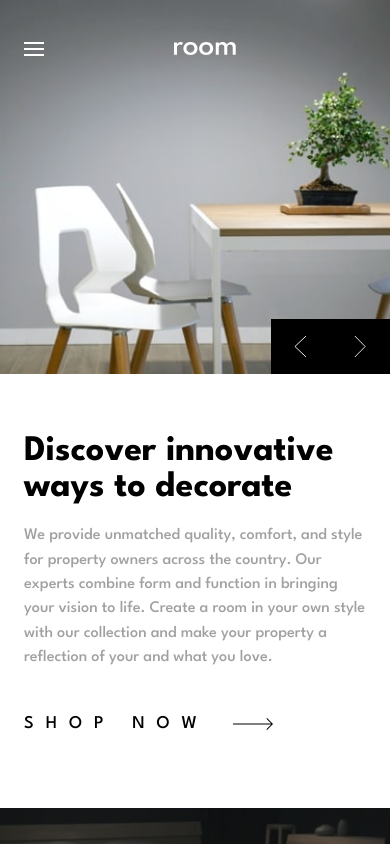
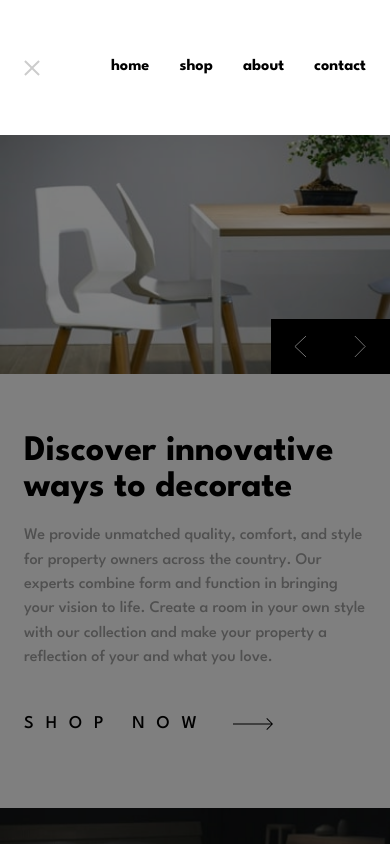
Before and after one commit to GabeGar/room-homepage-master, a React (Vite) app: page / in a window 390 px wide. Both pictures are taken after a click on the button 34 px from the left and 49 px from the top of the page. Shown: the top 844 px of the page. Built offline with nearby package versions, Linux system fonts and the light colour scheme.

Commit message:
creates mobile menu overlay and associate context components

```diff
--- a/src/App.tsx
+++ b/src/App.tsx
@@ -1,13 +1,18 @@
-import aboutDark from './assets/images/image-about-dark.jpg';
-import aboutLight from './assets/images/image-about-light.jpg';
+import Main from './components/Main';
 import HamburgerMenu from './components/UI/HamburgerMenu';
 import ImageSliderButton from './components/UI/ImageSliderButton';
 import Logo from './components/UI/Logo';
-import arrow from '/src/assets/images/icon-arrow.svg';
+import MobileMenuOverlay from './components/UI/MobileMenuOverlay';
+import { useMobileMenu } from './contexts/MobileMenuContextProvider';
 import reqForDivHeightMobileImg from '/src/assets/images/mobile-image-hero-1.jpg';
 
 const App = () => {
+    const { mobileMenuOpen, setMobileMenuOpen } = useMobileMenu();
+
     return (
+        <>
+            {mobileMenuOpen && <MobileMenuOverlay />}
+
             <div className="min-h-screen">
                 <div className="relative bg-hero-mobile-one bg-no-repeat bg-contain">
                     <img
@@ -19,7 +24,7 @@ const App = () => {
                         <nav className="flex items-center min-w-[100dvw] px-8">
                             <HamburgerMenu
                                 onMenuClick={() => {
-                                console.log('Clicked!');
+                                    setMobileMenuOpen(true);
                                 }}
                             />
                             <Logo />
@@ -27,57 +32,10 @@ const App = () => {
                     </header>
                     <ImageSliderButton />
                 </div>
-            <main>
-                <section className="flex flex-col gap-6 pt-[5rem] px-8 pb-24">
-                    <h1 className="text-5xl font-bold">
-                        Discover innovative ways to decorate
-                    </h1>
-                    <p className="text-[calc(1.025rem+1dvw)] text-primary-dark-gray">
-                        We provide unmatched quality, comfort, and style for
-                        property owners across the country. Our experts combine
-                        form and function in bringing your vision to life.
-                        Create a room in your own style with our collection and
-                        make your property a reflection of your and what you
-                        love.
-                    </p>
-                    <a
-                        className="flex items-center gap-[2rem] text-2xl uppercase tracking-[1rem] mt-8"
-                        href="#Shop Now"
-                    >
-                        Shop now
-                        <span>
-                            <img src={arrow} alt="An arrow point right" />
-                        </span>
-                    </a>
-                </section>
-                <section>
-                    <img
-                        src={aboutDark}
-                        alt="Dimmly lit room, with a minimalistic feel to it"
-                    />
-                </section>
-                <section className="px-8 py-[4rem]">
-                    <h2 className="text-2xl uppercase tracking-[.3rem] pb-6 font-semibold">
-                        About our furniture
-                    </h2>
-                    <p className="text-[1.33rem] text-primary-dark-gray">
-                        Our mulitfunctional collection blends design and
-                        function to suit your individual taste. Make each room
-                        unique, or pick a cohesive theme that best express your
-                        interests and what inspires you. Find the furniture
-                        pieces you need, from traditional to contemporary styles
-                        or anything in between. Product specialists are
-                        available to help you create your dream space.
-                    </p>
-                </section>
-                <section>
-                    <img
-                        src={aboutLight}
-                        alt="An extremely transparent image depiciting a room with light illuminating a single chair, in its center. "
-                    />
-                </section>
-            </main>
+
+                <Main />
             </div>
+        </>
     );
 };
 
--- /dev/null
+++ b/src/components/UI/MobileMenuOverlay.tsx
@@ -0,0 +1,57 @@
+import { createPortal } from 'react-dom';
+import { ReactChildrenNode } from '../../types/reactChildrenNode';
+import { useMobileMenu } from '../../contexts/MobileMenuContextProvider';
+
+import close from '../../assets/images/icon-close.svg';
+import usePreventScrollHTML from '../../hooks/usePreventScrollHTML';
+
+const Overlay = ({ children }: ReactChildrenNode) => {
+    return (
+        <div className="absolute z-10 min-h-screen min-w-full bg-primary-black/50">
+            {children}
+        </div>
+    );
+};
+
+const MobileMenu = () => {
+    const { setMobileMenuOpen } = useMobileMenu();
+
+    usePreventScrollHTML();
+
+    return (
+        <Overlay>
+            <div className="flex items-center justify-between min-h-[16dvh] bg-primary-white px-8">
+                <button
+                    onClick={() => {
+                        setMobileMenuOpen(false);
+                    }}
+                >
+                    <img src={close} alt="Close menu button" />
+                </button>
+                <ul className="flex items-center gap-10 text-[1.35rem] font-bold">
+                    <li>
+                        <a href="#Home">home</a>
+                    </li>
+                    <li>
+                        <a href="#Shop">shop</a>
+                    </li>
+                    <li>
+                        <a href="#About">about</a>
+                    </li>
+                    <li>
+                        <a href="#Contact">contact</a>
+                    </li>
+                </ul>
+            </div>
+        </Overlay>
+    );
+};
+
+const MobileMenuOverlay = () => {
+    return createPortal(
+        <MobileMenu />,
+        document.getElementById('overlay--root') as HTMLDivElement
+    );
+};
+
+export default MobileMenuOverlay;
--- /dev/null
+++ b/src/contexts/MobileMenuContextProvider.tsx
@@ -0,0 +1,34 @@
+import { createContext, useContext, useState } from 'react';
+import { ReactChildrenNode } from '../types/reactChildrenNode';
+
+interface MenuContextTypes {
+    mobileMenuOpen: boolean;
+    setMobileMenuOpen: React.Dispatch<React.SetStateAction<boolean>>;
+}
+
+const MobileMenuContext = createContext<MenuContextTypes>({
+    mobileMenuOpen: false,
+    setMobileMenuOpen: () => false,
+});
+
+const MobileMenuContextProvider = ({ children }: ReactChildrenNode) => {
+    const [mobileMenuOpen, setMobileMenuOpen] = useState<boolean>(false);
+
+    return (
+        <MobileMenuContext.Provider
+            value={{
+                mobileMenuOpen,
+                setMobileMenuOpen,
+            }}
+        >
+            {children}
+        </MobileMenuContext.Provider>
+    );
+};
+
+const useMobileMenu = () => {
+    return useContext(MobileMenuContext);
+};
+
+export default MobileMenuContextProvider;
+export { useMobileMenu };
--- /dev/null
+++ b/src/hooks/usePreventScrollHTML.tsx
@@ -0,0 +1,19 @@
+import { useEffect } from 'react';
+
+const usePreventScrollHTML = () => {
+    useEffect(() => {
+        const html = document.querySelector('html');
+
+        if (html) {
+            html.style.overflow = 'hidden';
+        } else {
+            return;
+        }
+
+        return () => {
+            html.style.overflow = '';
+        };
+    }, []);
+};
+
+export default usePreventScrollHTML;
--- a/src/main.tsx
+++ b/src/main.tsx
@@ -3,8 +3,12 @@ import ReactDOM from 'react-dom/client';
 import App from './App.tsx';
 import './index.css';
 
+import MobileMenuContextProvider from './contexts/MobileMenuContextProvider.tsx';
+
 ReactDOM.createRoot(document.getElementById('root') as HTMLDivElement).render(
     <React.StrictMode>
-        <App />
+        <MobileMenuContextProvider>
+            <App />
+        </MobileMenuContextProvider>
     </React.StrictMode>
 );
--- /dev/null
+++ b/src/types/reactChildrenNode.tsx
@@ -0,0 +1,3 @@
+export interface ReactChildrenNode {
+    children: React.ReactNode;
+}
```
Lines whose indentation alone changed are shown as unchanged.
